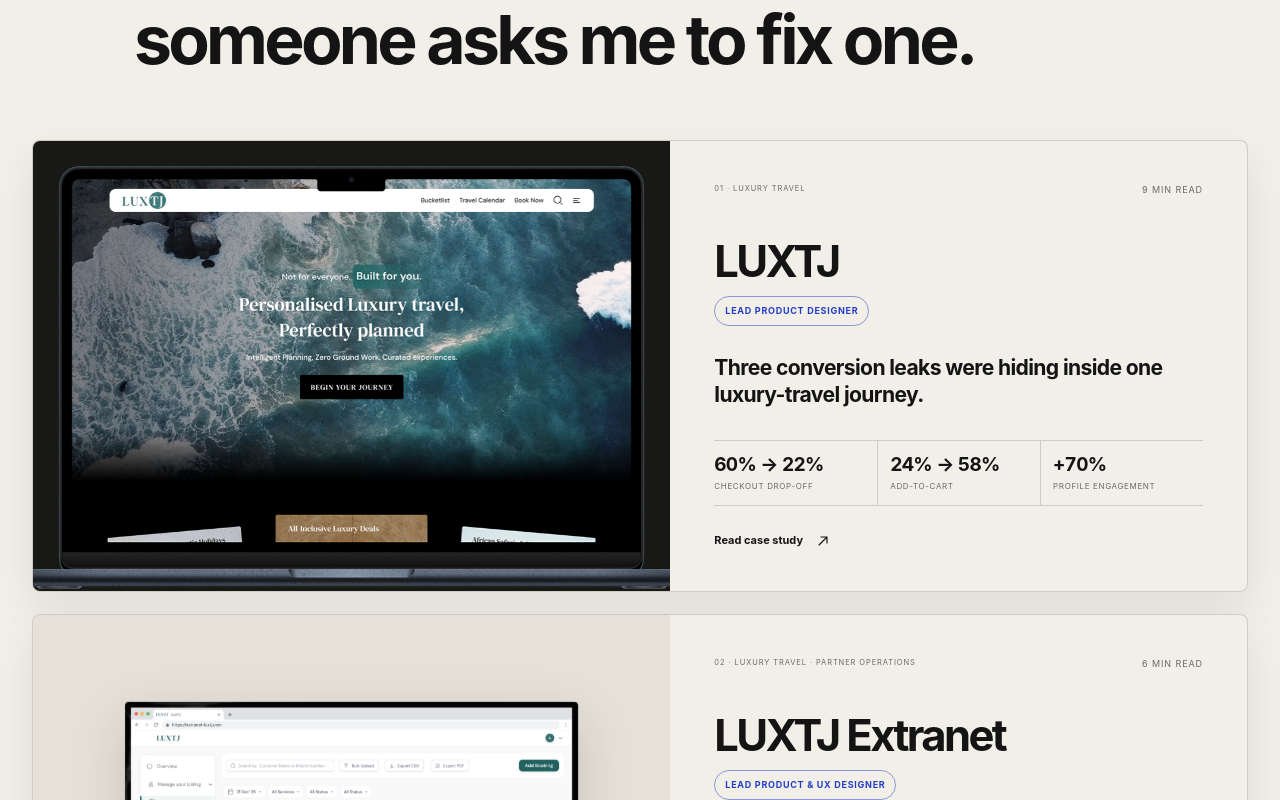
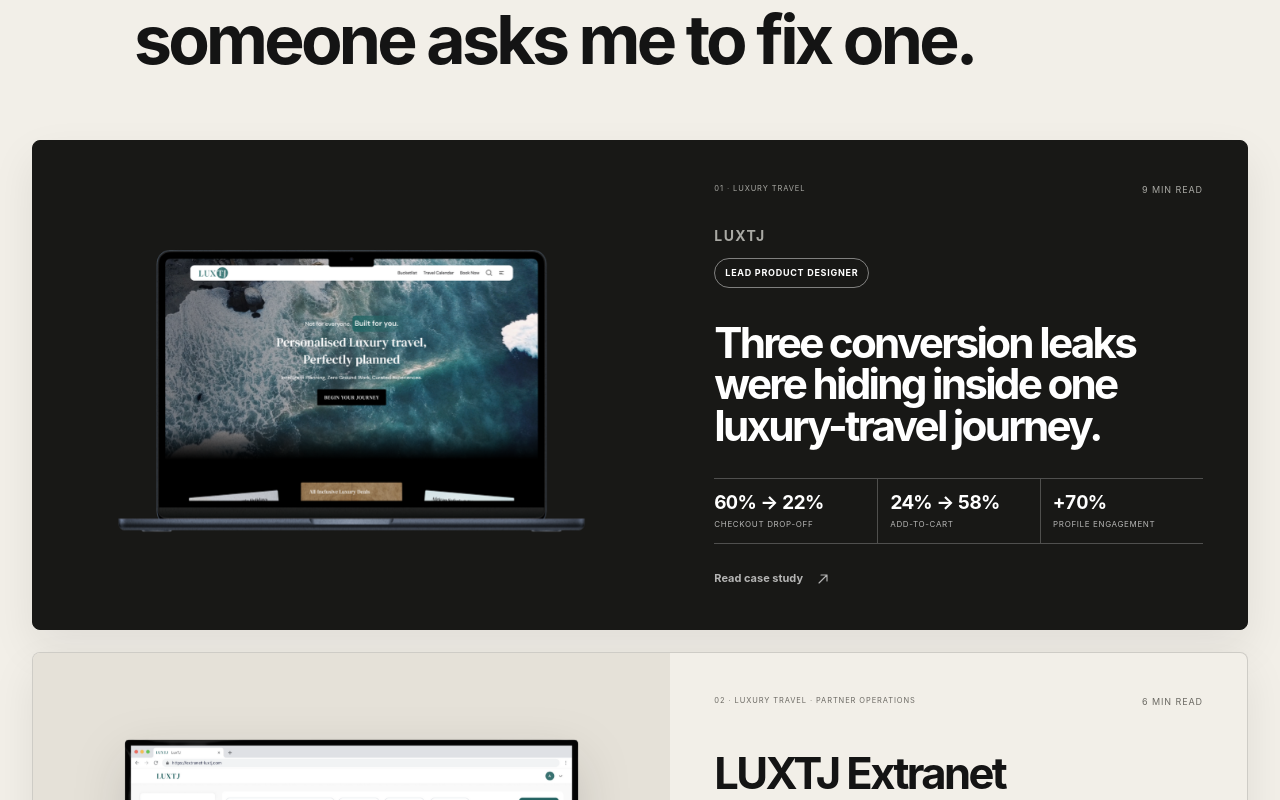
Before and after one commit to Akshayux/akshay-portfolio, a Next.js app: page / in a window 1280 px wide. Shown: the part 1760-2560 px from the top of the page. Built offline with nearby package versions, Linux system fonts and the light colour scheme.

Commit message:
Prioritize lead case study card

```diff
--- a/app/globals.css
+++ b/app/globals.css
@@ -877,6 +877,20 @@ html[data-theme="dark"] .case-study-card{background:var(--paper-2);border-color:
 html[data-theme="dark"] .case-study-media{background:#20201d}.case-study-copy h3,html[data-theme="dark"] .case-study-hook,html[data-theme="dark"] .case-study-copy footer{color:var(--ink)}
 @media (max-width:760px){.case-study-stack{gap:16px}.case-study-link{grid-template-columns:1fr;min-height:0}.case-study-media{min-height:280px;padding:22px}.case-study-feature .case-study-media{min-height:290px}.case-study-copy{padding:28px 22px 26px}.case-study-copy h3{margin-top:30px;font-size:39px}.case-study-hook{margin-top:23px;font-size:19px}.case-study-metrics{margin-top:26px}.case-study-metrics dt{font-size:14px}.case-study-metrics>div{padding-block:12px}.case-study-copy footer{margin-top:0;padding-top:22px}.project-feature-compact .case-study-media{min-height:280px}.work-project-grid{display:none}}
 
+/* Give the lead project a deliberate visual priority. */
+.case-study-feature{background:#181816;border-color:#181816;color:#fff}
+.case-study-feature .case-study-media{padding:38px;place-items:center}
+.case-study-feature .case-study-media img{width:86%;height:auto;max-height:330px;object-fit:contain}
+.case-study-feature .case-study-copy{background:#181816}
+.case-study-feature .case-study-copy header{color:#a9a9a4}
+.case-study-feature .case-study-copy h3{margin-top:32px;color:#a9a9a4;font-size:14px;font-weight:700;letter-spacing:.1em;text-transform:uppercase}
+.case-study-feature .project-role-pill{margin-top:15px;color:#fff;border-color:rgba(255,255,255,.45)}
+.case-study-feature .case-study-hook{margin-top:34px;color:#fff;font-size:clamp(32px,3.3vw,50px);line-height:.98;letter-spacing:-.065em}
+.case-study-feature .case-study-metrics{border-color:rgba(255,255,255,.24)}
+.case-study-feature .case-study-metrics>div+div{border-color:rgba(255,255,255,.24)}
+.case-study-feature .case-study-metrics dd,.case-study-feature .case-study-copy footer{color:rgba(255,255,255,.68)}
+@media (max-width:760px){.case-study-feature .case-study-media{padding:24px}.case-study-feature .case-study-media img{width:88%;max-height:245px}.case-study-feature .case-study-copy h3{margin-top:28px;font-size:11px}.case-study-feature .case-study-hook{margin-top:27px;font-size:34px;line-height:.99}}
+
 @media (max-width:1020px){
   .results-grid{grid-template-columns:1fr 1fr}.result-card-featured{grid-column:1/-1;grid-row:auto;min-height:560px}.result-card-wide{grid-column:1/-1}.recommendation-heading{grid-template-columns:110px 1.25fr 1fr}.recommendation-card{padding:22px}.recommendation-card blockquote{font-size:15px}
 }
```
